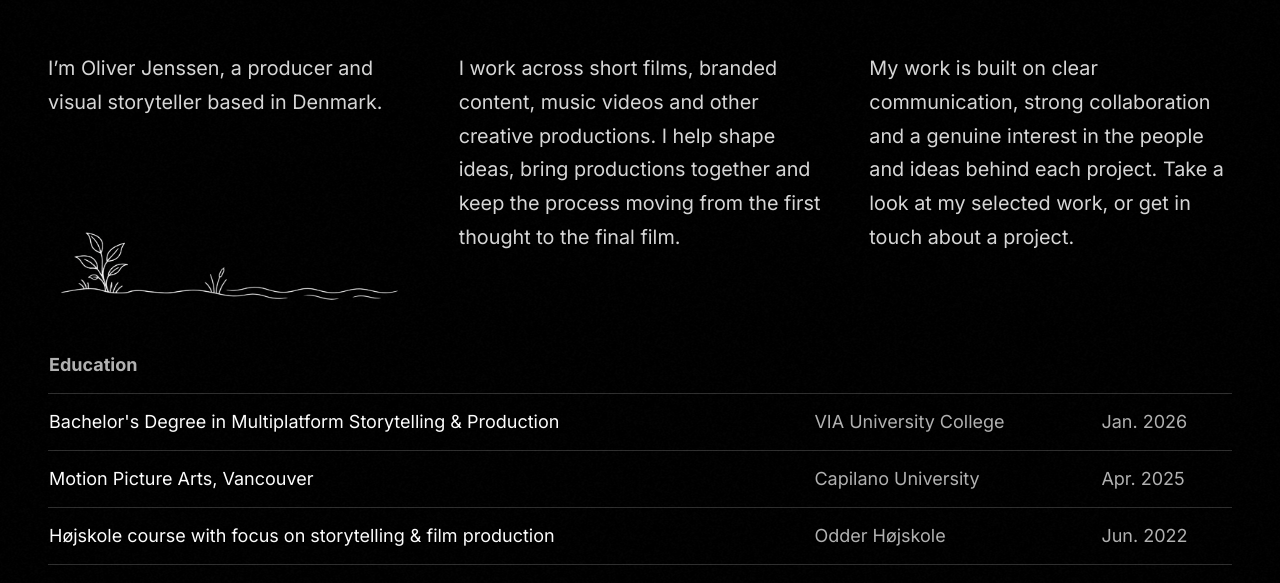
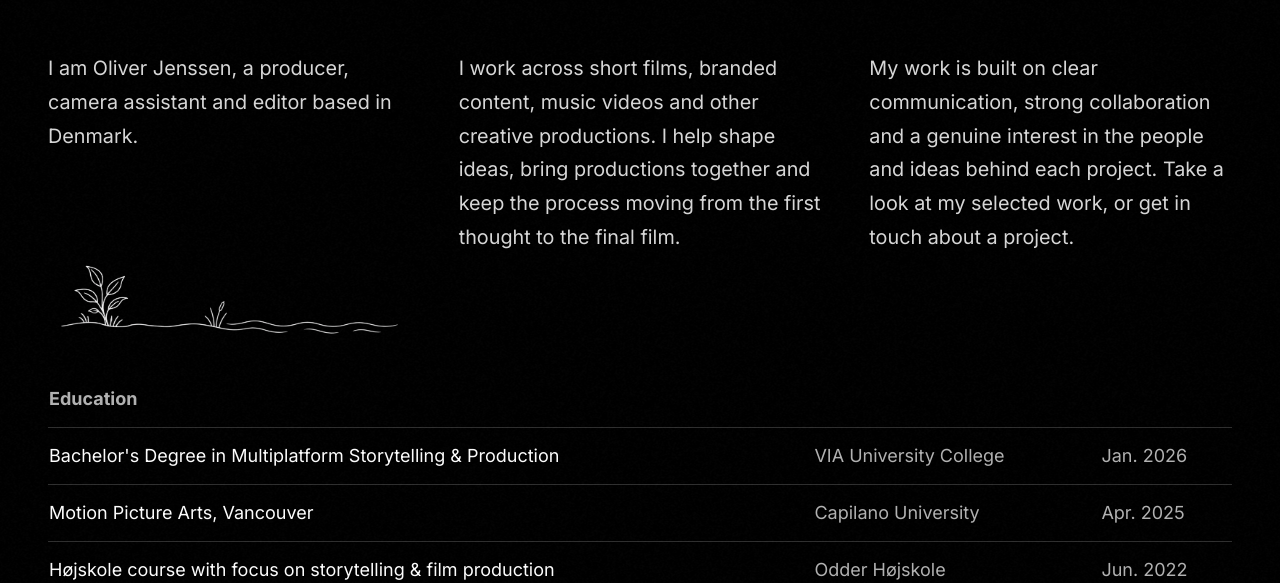
Before and after one commit to rawuvisuals/rawuvisuals.github.io, a plain HTML site: page about/index.html in a window 1280 px wide. Shown: the part 212-795 px from the top of the page. Drawn offline with Linux system fonts and the light colour scheme; a web font is replaced by a local one.

Commit message:
List three roles on About page

```diff
--- a/about/index.html
+++ b/about/index.html
@@ -5,7 +5,7 @@
   <meta charset="UTF-8">
   <meta name="viewport" content="width=device-width, initial-scale=1.0">
   <title>About Oliver - Rawuvisuals</title>
-  <meta name="description" content="Meet Oliver, the creative mind behind RawuVisuals. Educated producer specializing in multiplatform storytelling, sustainable film production and visual content.">
+  <meta name="description" content="Meet Oliver Jenssen, a producer, camera assistant and editor based in Denmark.">
 
   <!-- Favicon -->
   <link rel="icon" type="image/svg+xml" href="../assets/logo-dark.svg" media="(prefers-color-scheme: light)">
@@ -41,7 +41,7 @@
       <h1 class="stagger-1">About Me</h1>
       <div class="content-flex">
         <div class="about-intro-column">
-          <p class="stagger-2 about-intro">I’m Oliver Jenssen, a producer and visual storyteller based in Denmark.</p>
+          <p class="stagger-2 about-intro">I am Oliver Jenssen, a producer, camera assistant and editor based in Denmark.</p>
           <img class="about-illustration" src="../assets/about-illustration-land-water.png" alt="Hand-drawn plant, shoreline and water illustration">
         </div>
         <p class="stagger-3">I work across short films, branded content, music videos and other creative productions. I help shape ideas, bring productions together and keep the process moving from the first thought to the final film.</p>
```
